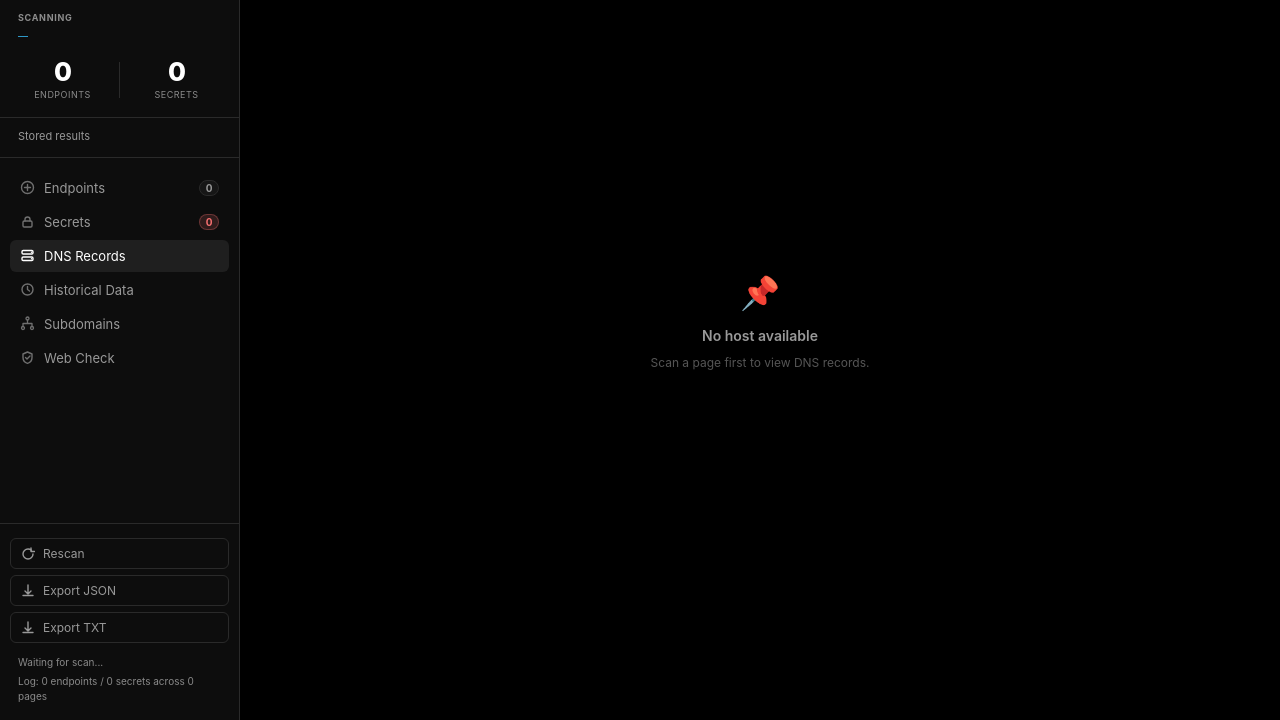
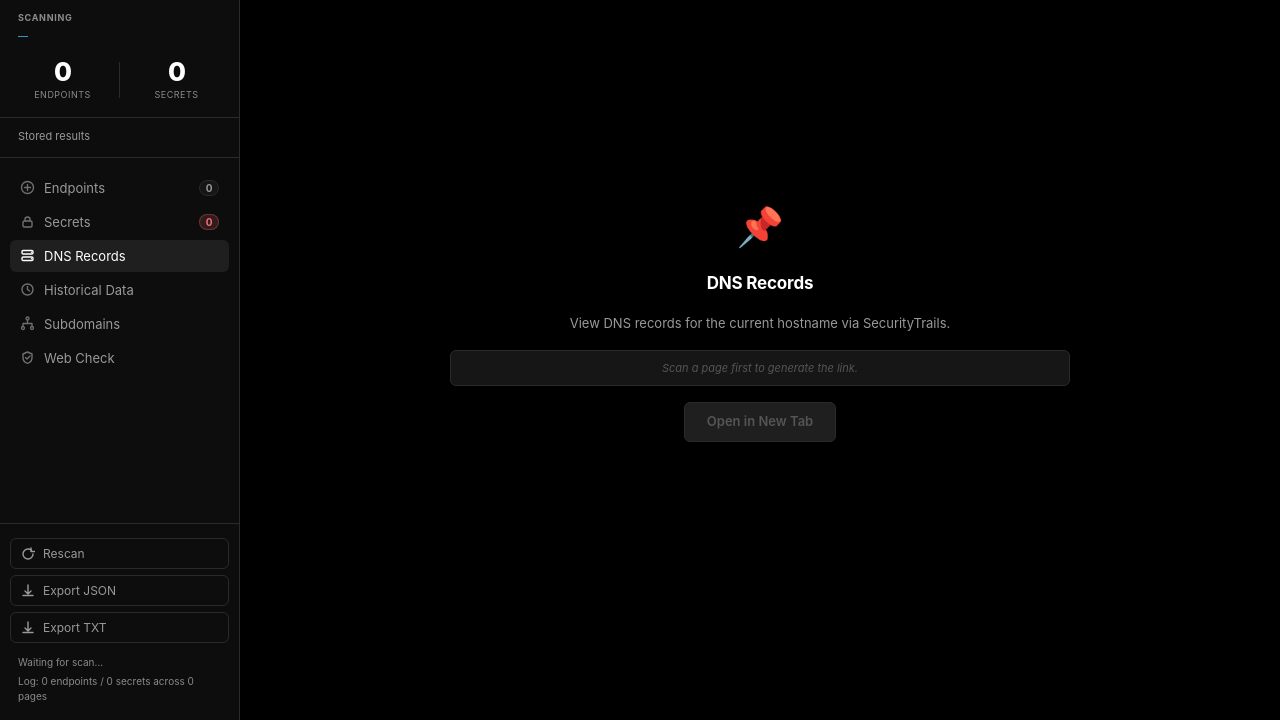
Before and after one commit to kboykov/secretsauce, a browser extension: page app.html in a window 1280 px wide. Both pictures are taken after a click on the button "DNS Records". Shown: the part 80-800 px from the top of the page. Drawn offline with Linux system fonts and the light colour scheme.

Commit message:
Replace iframes with open-in-new-tab panels for external tabs
SecurityTrails and web-check.xyz block embedding via X-Frame-Options.
Replaced iframe panels with info panels showing the generated URL and
an Open in New Tab button that activates once a host is scanned.

```diff
--- a/app.css
+++ b/app.css
@@ -720,31 +720,78 @@ html, body {
   transform: rotate(90deg);
 }
 
-/* ── Iframe panel ──────────────────────────────────────────────────────── */
-.panel-iframe {
-  flex: 1;
-  width: 100%;
-  border: none;
-  background: var(--b0);
-  min-height: 0;
-  display: block;
-}
-
-.panel-iframe.hidden { display: none; }
-
-.iframe-placeholder {
+/* ── External tab panels ───────────────────────────────────────────────── */
+.ext-tab {
   flex: 1;
   display: flex;
   flex-direction: column;
   align-items: center;
   justify-content: center;
-  gap: 8px;
-  padding: 60px 20px;
-  color: var(--w4);
+  gap: 16px;
+  padding: 40px 60px;
   text-align: center;
 }
 
-.iframe-placeholder.hidden { display: none; }
+.ext-tab-icon { font-size: 38px; }
+
+.ext-tab-title {
+  font-size: 17px;
+  font-weight: 700;
+  color: var(--w);
+  letter-spacing: -0.2px;
+}
+
+.ext-tab-desc {
+  font-size: 13px;
+  color: var(--w3);
+  max-width: 440px;
+  line-height: 1.6;
+}
+
+.ext-tab-url {
+  font-family: 'Cascadia Code', 'Fira Code', 'Consolas', monospace;
+  font-size: 11px;
+  color: var(--c);
+  background: var(--b2);
+  border: 1px solid var(--br);
+  border-radius: var(--r);
+  padding: 9px 14px;
+  word-break: break-all;
+  max-width: 620px;
+  width: 100%;
+  text-align: left;
+}
+
+.ext-tab-url.empty { color: var(--w4); font-family: inherit; font-style: italic; }
+
+.ext-tab-btn {
+  display: inline-flex;
+  align-items: center;
+  gap: 8px;
+  padding: 9px 22px;
+  background: var(--c);
+  color: #000;
+  border-radius: var(--r);
+  font-size: 13px;
+  font-weight: 600;
+  font-family: inherit;
+  text-decoration: none;
+  border: none;
+  cursor: pointer;
+  transition: opacity var(--transition);
+}
+
+.ext-tab-btn:hover { opacity: 0.85; }
+
+.ext-tab-btn[disabled],
+.ext-tab-btn.disabled {
+  background: var(--b3);
+  color: var(--w4);
+  border: 1px solid var(--br);
+  cursor: default;
+  pointer-events: none;
+  opacity: 1;
+}
 
 /* ── Scrollbar global ──────────────────────────────────────────────────── */
 * { scrollbar-width: thin; scrollbar-color: var(--br2) transparent; }
--- a/app.html
+++ b/app.html
@@ -192,42 +192,46 @@
 
     <!-- DNS Records panel -->
     <div class="panel" id="tab-dns">
-      <div class="iframe-placeholder" id="placeholder-dns">
-        <div class="empty-icon">&#128204;</div>
-        <div class="empty-title">No host available</div>
-        <div class="empty-sub">Scan a page first to view DNS records.</div>
+      <div class="ext-tab">
+        <div class="ext-tab-icon">&#128204;</div>
+        <div class="ext-tab-title">DNS Records</div>
+        <div class="ext-tab-desc">View DNS records for the current hostname via SecurityTrails.</div>
+        <div class="ext-tab-url empty" id="ext-url-dns">Scan a page first to generate the link.</div>
+        <a class="ext-tab-btn disabled" id="ext-open-dns" href="#" target="_blank" rel="noopener noreferrer">Open in New Tab</a>
       </div>
-      <iframe class="panel-iframe hidden" id="iframe-dns" sandbox="allow-scripts allow-same-origin allow-forms allow-popups"></iframe>
     </div>
 
     <!-- Historical Data panel -->
     <div class="panel" id="tab-history">
-      <div class="iframe-placeholder" id="placeholder-history">
-        <div class="empty-icon">&#128337;</div>
-        <div class="empty-title">No host available</div>
-        <div class="empty-sub">Scan a page first to view historical data.</div>
+      <div class="ext-tab">
+        <div class="ext-tab-icon">&#128337;</div>
+        <div class="ext-tab-title">Historical Data</div>
+        <div class="ext-tab-desc">View DNS history for the current hostname via SecurityTrails.</div>
+        <div class="ext-tab-url empty" id="ext-url-history">Scan a page first to generate the link.</div>
+        <a class="ext-tab-btn disabled" id="ext-open-history" href="#" target="_blank" rel="noopener noreferrer">Open in New Tab</a>
       </div>
-      <iframe class="panel-iframe hidden" id="iframe-history" sandbox="allow-scripts allow-same-origin allow-forms allow-popups"></iframe>
     </div>
 
     <!-- Subdomains panel -->
     <div class="panel" id="tab-subdomains">
-      <div class="iframe-placeholder" id="placeholder-subdomains">
-        <div class="empty-icon">&#127760;</div>
-        <div class="empty-title">No host available</div>
-        <div class="empty-sub">Scan a page first to view subdomains.</div>
+      <div class="ext-tab">
+        <div class="ext-tab-icon">&#127760;</div>
+        <div class="ext-tab-title">Subdomains</div>
+        <div class="ext-tab-desc">Enumerate subdomains for the root domain via SecurityTrails.</div>
+        <div class="ext-tab-url empty" id="ext-url-subdomains">Scan a page first to generate the link.</div>
+        <a class="ext-tab-btn disabled" id="ext-open-subdomains" href="#" target="_blank" rel="noopener noreferrer">Open in New Tab</a>
       </div>
-      <iframe class="panel-iframe hidden" id="iframe-subdomains" sandbox="allow-scripts allow-same-origin allow-forms allow-popups"></iframe>
     </div>
 
     <!-- Web Check panel -->
     <div class="panel" id="tab-webcheck">
-      <div class="iframe-placeholder" id="placeholder-webcheck">
-        <div class="empty-icon">&#128274;</div>
-        <div class="empty-title">No host available</div>
-        <div class="empty-sub">Scan a page first to run a web check.</div>
+      <div class="ext-tab">
+        <div class="ext-tab-icon">&#128274;</div>
+        <div class="ext-tab-title">Web Check</div>
+        <div class="ext-tab-desc">Run a comprehensive web check for the current hostname via web-check.xyz.</div>
+        <div class="ext-tab-url empty" id="ext-url-webcheck">Scan a page first to generate the link.</div>
+        <a class="ext-tab-btn disabled" id="ext-open-webcheck" href="#" target="_blank" rel="noopener noreferrer">Open in New Tab</a>
       </div>
-      <iframe class="panel-iframe hidden" id="iframe-webcheck" sandbox="allow-scripts allow-same-origin allow-forms allow-popups"></iframe>
     </div>
 
   </main>
--- a/app.js
+++ b/app.js
@@ -828,21 +828,21 @@ function getIframeUrl(tab) {
 }
 
 function loadIframeTab(tab) {
-  const iframe = $(`iframe-${tab}`);
-  const placeholder = $(`placeholder-${tab}`);
-  if (!iframe) return;
+  const urlEl = $(`ext-url-${tab}`);
+  const openBtn = $(`ext-open-${tab}`);
+  if (!urlEl || !openBtn) return;
   const url = getIframeUrl(tab);
   if (!url) {
-    placeholder?.classList.remove('hidden');
-    iframe.classList.add('hidden');
+    urlEl.textContent = 'Scan a page first to generate the link.';
+    urlEl.classList.add('empty');
+    openBtn.href = '#';
+    openBtn.classList.add('disabled');
     return;
   }
-  placeholder?.classList.add('hidden');
-  iframe.classList.remove('hidden');
-  if (iframe.dataset.loadedHost !== currentHost) {
-    iframe.src = url;
-    iframe.dataset.loadedHost = currentHost;
-  }
+  urlEl.textContent = url;
+  urlEl.classList.remove('empty');
+  openBtn.href = url;
+  openBtn.classList.remove('disabled');
 }
 
 function exportResultsTxt() {
--- a/secretsauce-firefox/app.css
+++ b/secretsauce-firefox/app.css
@@ -720,31 +720,78 @@ html, body {
   transform: rotate(90deg);
 }
 
-/* ── Iframe panel ──────────────────────────────────────────────────────── */
-.panel-iframe {
-  flex: 1;
-  width: 100%;
-  border: none;
-  background: var(--b0);
-  min-height: 0;
-  display: block;
-}
-
-.panel-iframe.hidden { display: none; }
-
-.iframe-placeholder {
+/* ── External tab panels ───────────────────────────────────────────────── */
+.ext-tab {
   flex: 1;
   display: flex;
   flex-direction: column;
   align-items: center;
   justify-content: center;
-  gap: 8px;
-  padding: 60px 20px;
-  color: var(--w4);
+  gap: 16px;
+  padding: 40px 60px;
   text-align: center;
 }
 
-.iframe-placeholder.hidden { display: none; }
+.ext-tab-icon { font-size: 38px; }
+
+.ext-tab-title {
+  font-size: 17px;
+  font-weight: 700;
+  color: var(--w);
+  letter-spacing: -0.2px;
+}
+
+.ext-tab-desc {
+  font-size: 13px;
+  color: var(--w3);
+  max-width: 440px;
+  line-height: 1.6;
+}
+
+.ext-tab-url {
+  font-family: 'Cascadia Code', 'Fira Code', 'Consolas', monospace;
+  font-size: 11px;
+  color: var(--c);
+  background: var(--b2);
+  border: 1px solid var(--br);
+  border-radius: var(--r);
+  padding: 9px 14px;
+  word-break: break-all;
+  max-width: 620px;
+  width: 100%;
+  text-align: left;
+}
+
+.ext-tab-url.empty { color: var(--w4); font-family: inherit; font-style: italic; }
+
+.ext-tab-btn {
+  display: inline-flex;
+  align-items: center;
+  gap: 8px;
+  padding: 9px 22px;
+  background: var(--c);
+  color: #000;
+  border-radius: var(--r);
+  font-size: 13px;
+  font-weight: 600;
+  font-family: inherit;
+  text-decoration: none;
+  border: none;
+  cursor: pointer;
+  transition: opacity var(--transition);
+}
+
+.ext-tab-btn:hover { opacity: 0.85; }
+
+.ext-tab-btn[disabled],
+.ext-tab-btn.disabled {
+  background: var(--b3);
+  color: var(--w4);
+  border: 1px solid var(--br);
+  cursor: default;
+  pointer-events: none;
+  opacity: 1;
+}
 
 /* ── Scrollbar global ──────────────────────────────────────────────────── */
 * { scrollbar-width: thin; scrollbar-color: var(--br2) transparent; }
```
Also changed, not shown: secretsauce-firefox/app.html (+24 -20 lines), secretsauce-firefox/app.js (+11 -11 lines).
